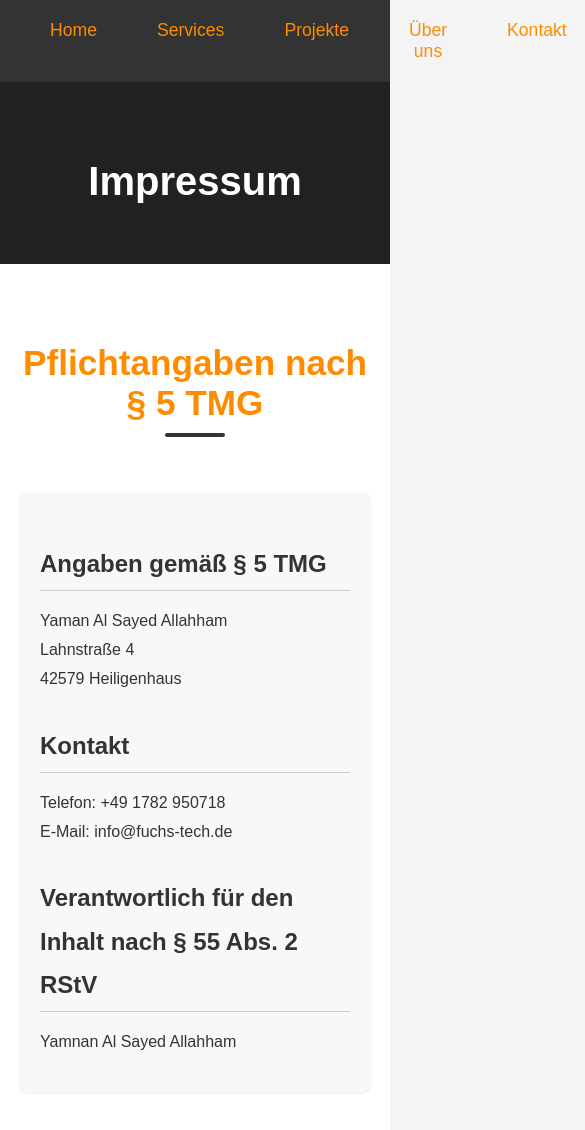
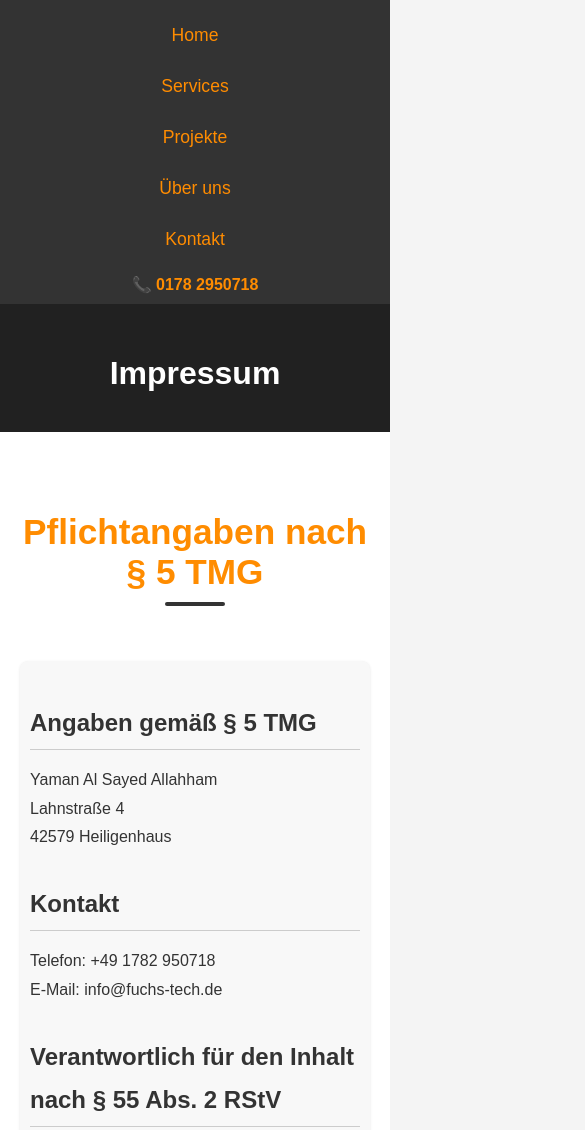
Before and after one commit to fuchs-tech-syr/fuchs-tech.de, a plain HTML site: page impressum.html in a window 390 px wide. Shown: the top 1130 px of the page, 585 px wide, since content can reach past the window. Drawn offline with Linux system fonts and the light colour scheme.

Commit message:
Update impressum.html

```diff
--- a/impressum.html
+++ b/impressum.html
@@ -138,6 +138,48 @@
             text-decoration: underline;
         }
 
+        /* Media Queries für Responsive Design */
+        @media (max-width: 768px) {
+            h1 {
+                font-size: 2em;
+            }
+            /* Navigationsleiste neu anordnen: Menü, dann Telefon */
+            .nav-content-wrapper {
+                flex-direction: column;
+                align-items: center;
+            }
+            nav ul {
+                flex-direction: column; /* Menüpunkte untereinander */
+                width: 100%;
+                text-align: center;
+            }
+            nav ul li {
+                margin: 5px 0;
+            }
+            /* Telefon-Link auf dem Handy/Tablet unter das Menü verschieben und anpassen */
+            .phone-link {
+                margin-top: 10px;
+                font-size: 1em;
+            }
+
+            /* Content Container anpassen */
+            .content-container {
+                max-width: 100%;
+                padding: 10px;
+                box-sizing: border-box;
+            }
+
+            /* Header-Padding anpassen */
+            header {
+                padding: 30px 10px;
+            }
+
+            /* Fußzeilen-Links stapeln */
+            footer .footer-links a {
+                display: block;
+                margin: 5px 0;
+            }
+        }
     </style>
 </head>
 <body>
```
